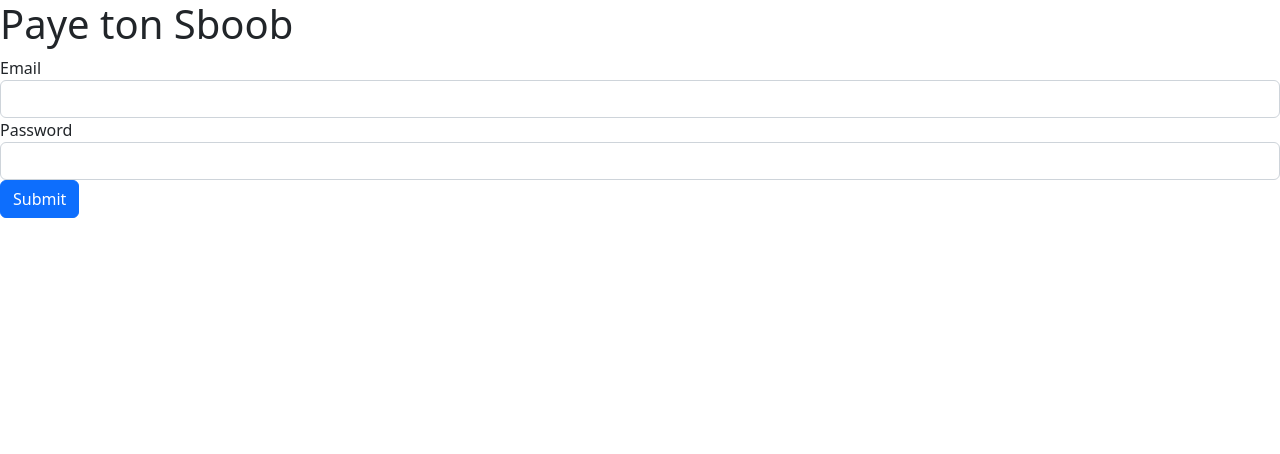
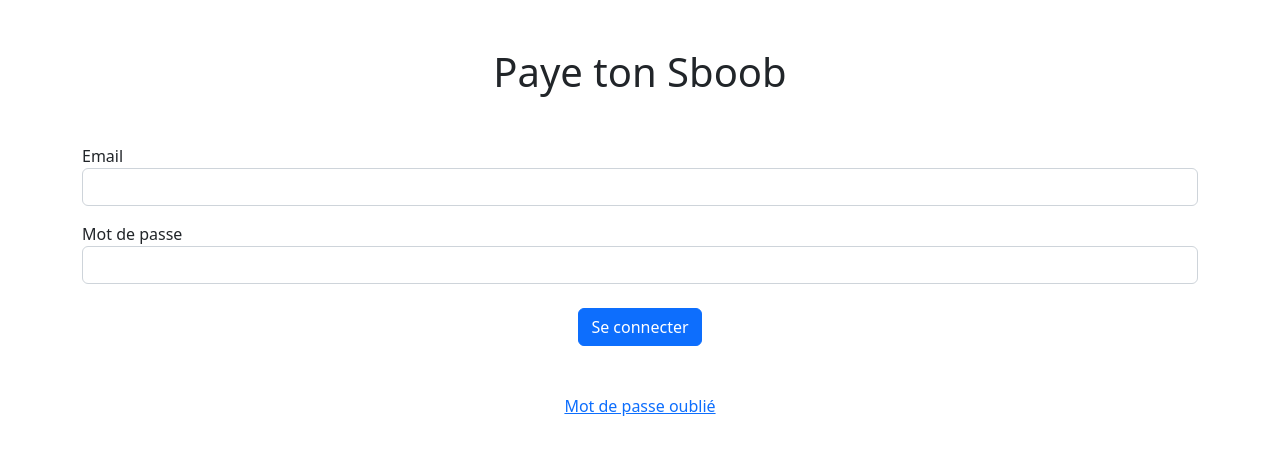
Before and after one commit to mvidailhet/paye-ton-sboob, an Angular app in the folder apps/front/: page /login in a window 1280 px wide. Shown: the top 454 px of the page. Built offline with nearby package versions, Linux system fonts and the light colour scheme.

Commit message:
Un peu de css pour ressembler aux wireframes

```diff
--- a/apps/front/src/app/pages/login/login.component.html
+++ b/apps/front/src/app/pages/login/login.component.html
@@ -1,13 +1,20 @@
-<h1>Paye ton Sboob</h1>
+<div class="container my-5">
+  <h1 class="mb-5 text-center">Paye ton Sboob</h1>
 
   <form [formGroup]="loginForm" (ngSubmit)="onSubmit()">
-  <div class="form-group">
+    <div class="form-group mb-3">
       <label for="email">Email</label>
       <input type="text" class="form-control" id="email" formControlName="email">
     </div>
     <div class="form-group">
-    <label for="password">Password</label>
+      <label for="password">Mot de passe</label>
       <input type="password" class="form-control" id="password" formControlName="password">
     </div>
-  <button type="submit" class="btn btn-primary">Submit</button>
+    <div class="text-center">
+      <button type="submit" class="btn btn-primary mt-4">Se connecter</button>
+    </div>
   </form>
+  <div class="text-center mt-5">
+    <a href="#">Mot de passe oublié</a>
+  </div>
+</div>
```
Lines whose indentation alone changed are shown as unchanged.
